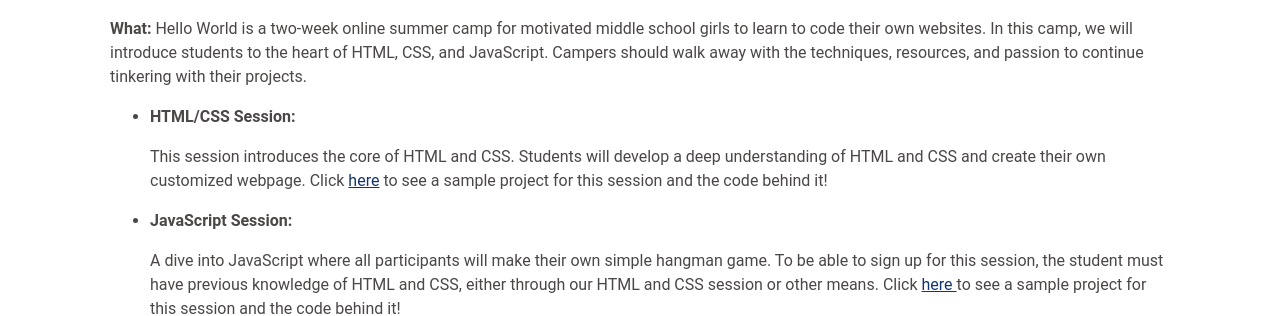
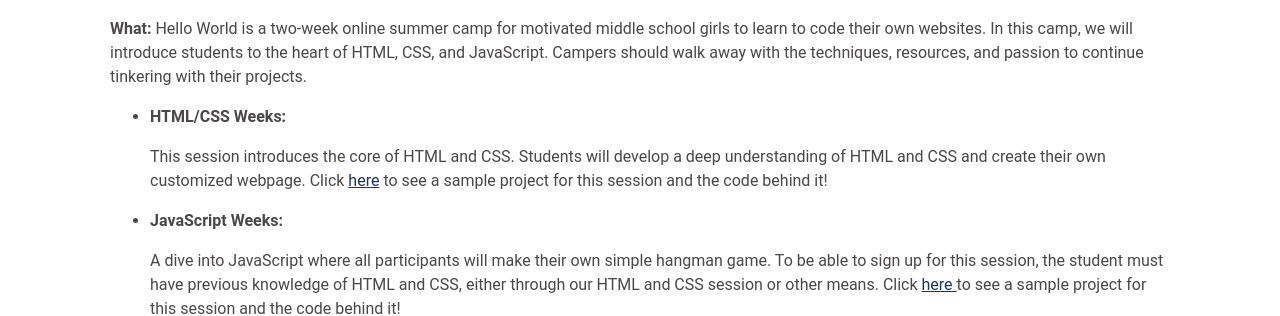
Before and after one commit to bit-by-bit-coding/bxb-website, a Jekyll site: the page built from helloworld.html, in a window 1280 px wide and 900 px high, scrolled down 341 px. Shown: the part 153-469 px from the top of the window. Built offline with Jekyll 4.4.1, drawn with Linux system fonts in a browser that asks for light colours; nearby versions of some CDN libraries; some web fonts are replaced.

Commit message:
change session to weeks for different week descriptions

```diff
--- a/helloworld.html
+++ b/helloworld.html
@@ -16,13 +16,13 @@ style: programdetails.css
             In this camp, we will introduce students to the heart of HTML, CSS, and JavaScript. Campers should walk away
             with the techniques, resources, and passion to continue tinkering with their projects. </p>
         <ul>
-            <li><strong>HTML/CSS Session: </strong><br>
+            <li><strong>HTML/CSS Weeks: </strong><br>
                 <p>This session introduces the core of HTML and CSS. Students will develop a deep understanding of HTML
                     and CSS and create their own customized webpage. Click <a
                         href="http://jsfiddle.net/Sydney/7mL9qze2/9/">here</a> to see a sample project for this session
                     and the code behind it!</p>
             </li>
-            <li><strong>JavaScript Session: </strong><br>
+            <li><strong>JavaScript Weeks: </strong><br>
                 <p>A dive into JavaScript where all participants will make their own simple hangman game. To be able to
                     sign up for this session, the student must have previous knowledge of HTML and CSS, either through
                     our HTML and CSS session or other means.
```
